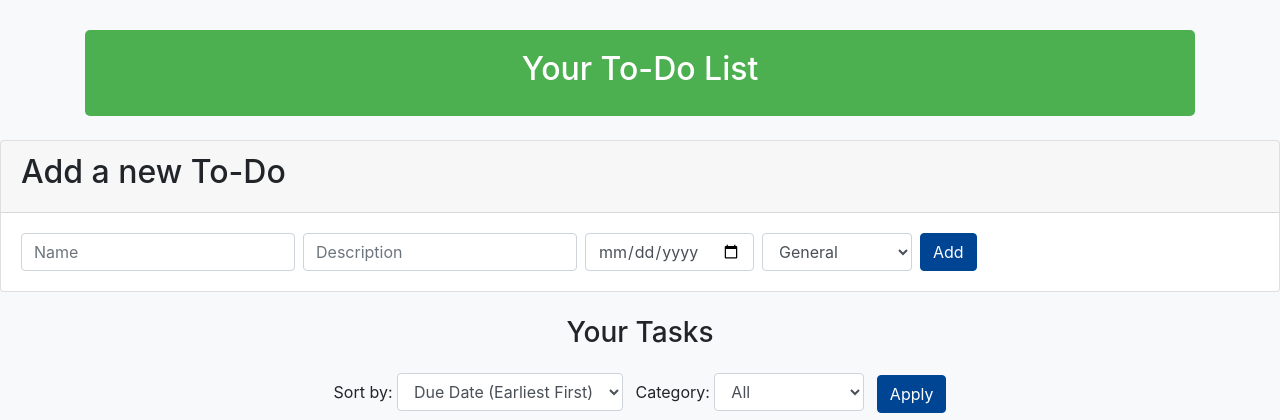
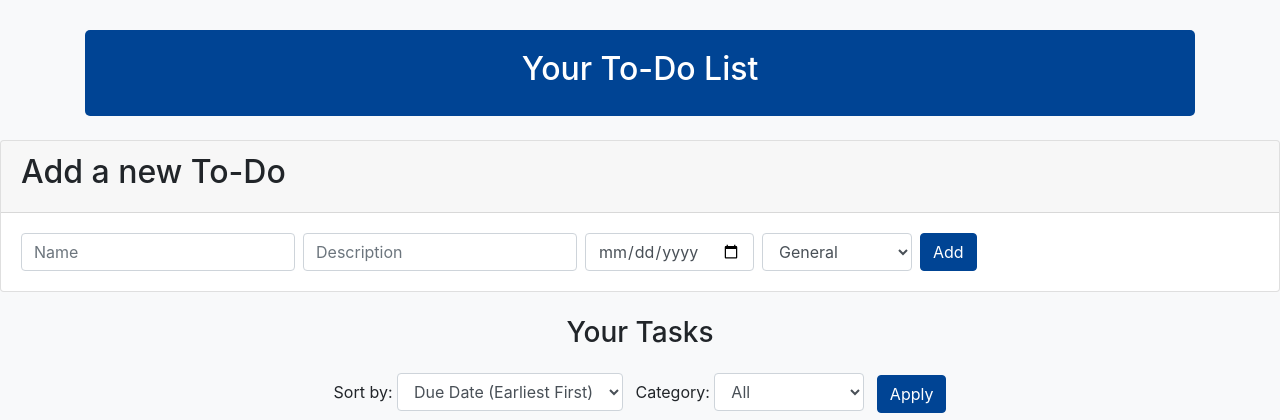
Before and after one commit to imamchris/ToDo, a Flask app: page /dashboard in a window 1280 px wide. Shown: the part 60-480 px from the top of the page. Run offline with Flask 3, Linux system fonts and the light colour scheme; a user stored in the database is signed in; some libraries are stand-ins or nearby versions.

Commit message:
Finalised the code

```diff
--- a/templates/dashboard.html
+++ b/templates/dashboard.html
@@ -56,7 +56,7 @@
         }
         #top {
             text-align: center;
-            background-color: #4CAF50;
+            background-color: #004494; /* Changed to blue */
             padding: 20px;
             color: white;
             border-radius: 5px;
```
Also changed, not shown: user_data.db.
